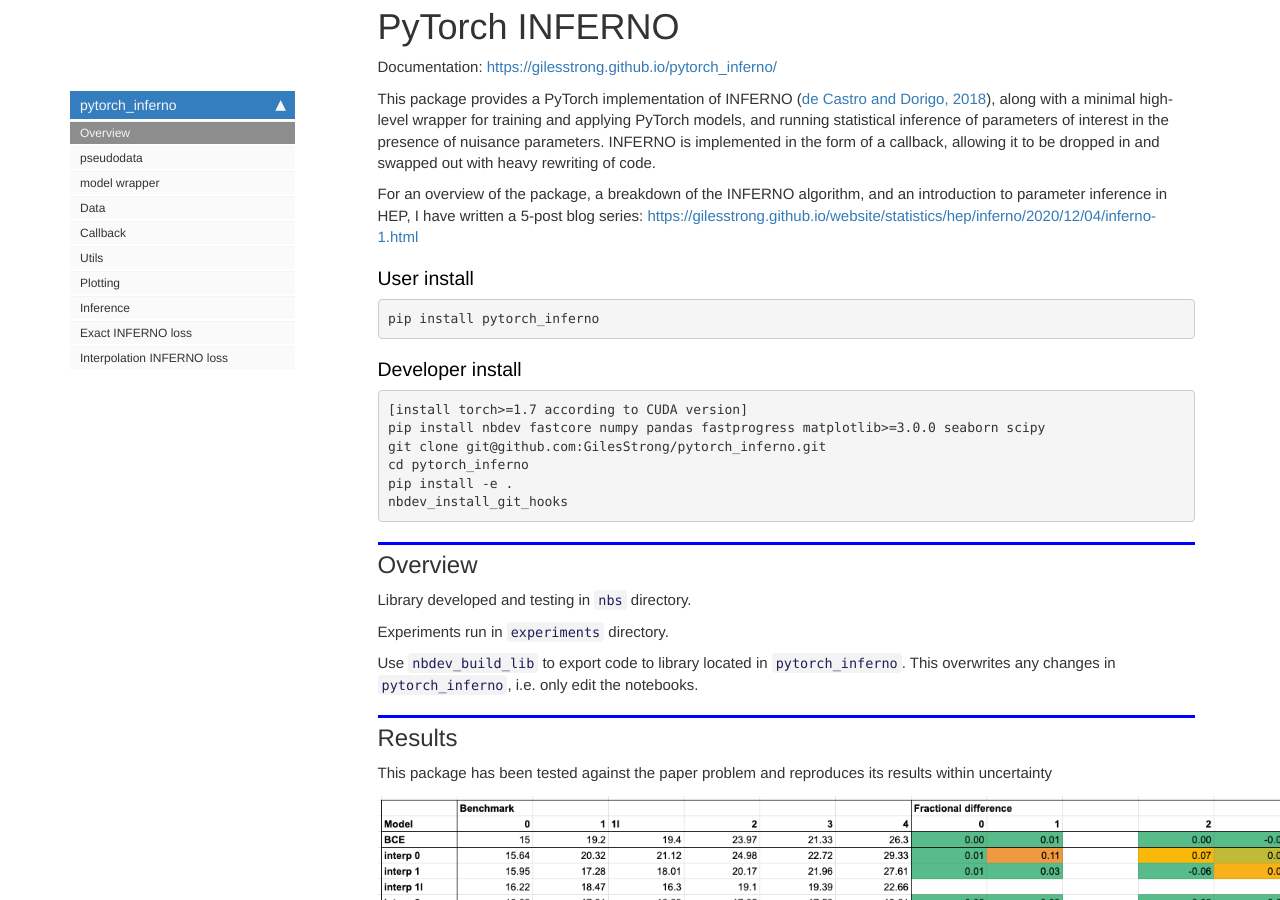
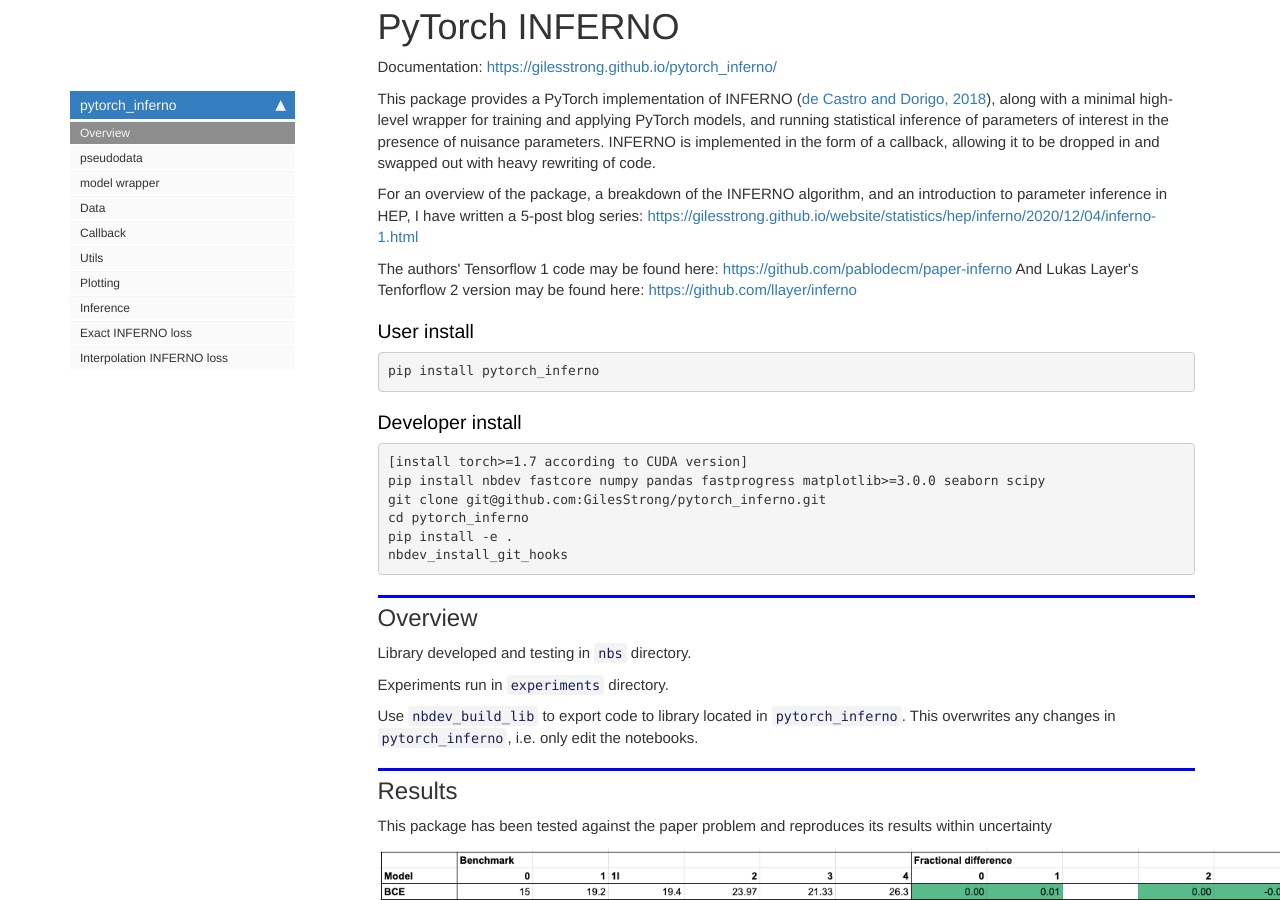
Before and after one commit to GilesStrong/pytorch_inferno, a Jekyll site: the page built from docs/index.html, in a window 1280 px wide and 900 px high, scrolled down 380 px. Built offline with Jekyll 4.4.1, drawn with Linux system fonts in a browser that asks for light colours; nearby versions of some CDN libraries; comment, search, counter and statistics services are not loaded.

Commit message:
Add refs

```diff
--- a/docs/index.html
+++ b/docs/index.html
@@ -37,6 +37,8 @@
 <h1 id="PyTorch-INFERNO">PyTorch INFERNO<a class="anchor-link" href="#PyTorch-INFERNO"> </a></h1><p>Documentation: <a href="https://gilesstrong.github.io/pytorch_inferno/">https://gilesstrong.github.io/pytorch_inferno/</a></p>
 <p>This package provides a PyTorch implementation of INFERNO (<a href="https://www.sciencedirect.com/science/article/pii/S0010465519301948">de Castro and Dorigo, 2018</a>), along with a minimal high-level wrapper for training and applying PyTorch models, and running statistical inference of parameters of interest in the presence of nuisance parameters. INFERNO is implemented in the form of a callback, allowing it to be dropped in and swapped out with heavy rewriting of code.</p>
 <p>For an overview of the package, a breakdown of the INFERNO algorithm, and an introduction to parameter inference in HEP, I have written a 5-post blog series: <a href="https://gilesstrong.github.io/website/statistics/hep/inferno/2020/12/04/inferno-1.html">https://gilesstrong.github.io/website/statistics/hep/inferno/2020/12/04/inferno-1.html</a></p>
+<p>The authors' Tensorflow 1 code may be found here: <a href="https://github.com/pablodecm/paper-inferno">https://github.com/pablodecm/paper-inferno</a>
+And Lukas Layer's Tenforflow 2 version may be found here: <a href="https://github.com/llayer/inferno">https://github.com/llayer/inferno</a></p>
 
 </div>
 </div>
```
Also changed, not shown: README.md, 1 other file.
